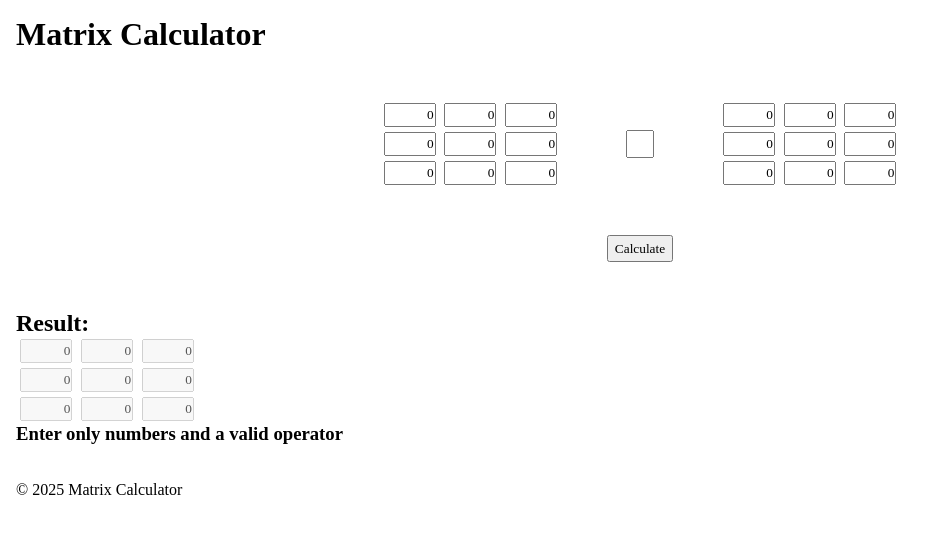
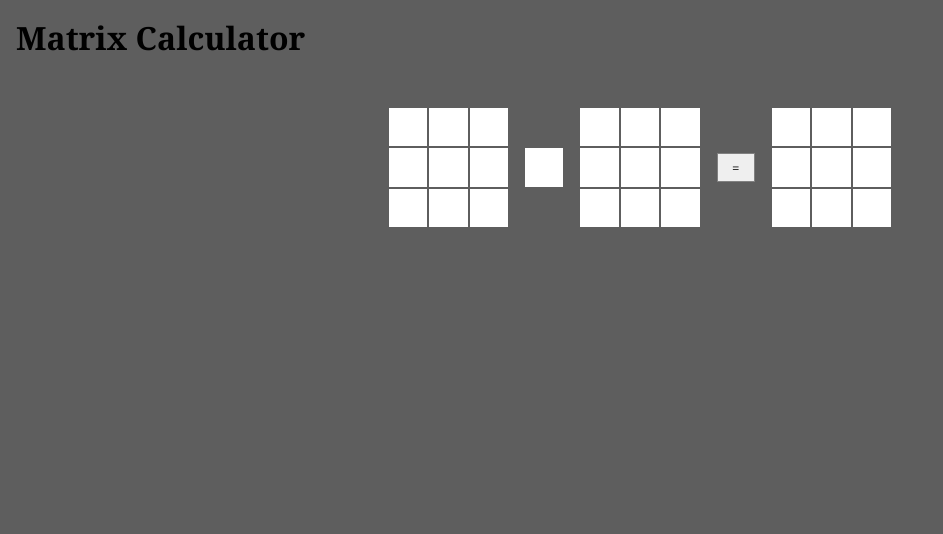
Before and after one commit to MizanZero/code, a Flask app: page / in a window 1280 px wide. Shown: the top 534 px of the page, without its empty margins (0-943 px from the left). Run offline with Flask 3, Linux system fonts and the light colour scheme.

Commit message:
wrote a matrix class

```diff
--- a/Web/Projects/Matrix Calc/app/app.py
+++ b/Web/Projects/Matrix Calc/app/app.py
@@ -2,7 +2,42 @@ from flask import Flask, render_template, request
 import numpy as np
 
 
-def calc(a:list[float], op:list[float], b:list[float]): #return noError:bool, result: list
+class mat():
+    def __init__ ( self, a:list[float], shape = (3,3) ):
+        self.rows = shape[0]
+        self.columns = shape[1]
+        self.order = shape
+        self.elements = shape[0] * shape[1]
+        self.value = toNp(a)
+
+
+def toNp(
+        a:list,
+        b:list,
+        shape:tuple[int, int]=(3, 3)
+        ) -> tuple[np.array, np.array]:
+        # shape is passed as arg default is (3,3), i keep forgetting
+    rows = shape[0]
+    columns = shape[1]
+
+    a, b = np.array(a, shape=(rows, columns)), np.array(b, shape=(rows, columns))
+
+
+def toList(a:np.array, b:np.array) -> tuple[list, list]:
+    a, b = tuple(map(lambda l: [e for r in l for e in r]), [a,b])
+
+
+def calc(a:mat, b:mat, op:str): #return noError:bool, result: list
+    """
+    takes np arrays and string:operator,
+    creates index from string:op, and index
+    is if-elif-elsed to perform operation
+    and then returns np array (not yet, function needs editing)
+
+    """
+    a = a.value
+    b = b.value
+
     print(a)
     print(op)
     print(b)
@@ -14,39 +49,18 @@ def calc(a:list[float], op:list[float], b:list[float]): #return noError:bool, re
         print("Invalid operator:",op)
         return False, [0 for _ in range(9)]
 
-    a = np.array(a) ; b = np.array(b)
-    a = np.reshape(a,(3,3)) ; b = np.reshape(b, (3,3))
-
     if opInd == 0: result = a+b
     elif opInd == 1: result = a-b
     elif opInd == 2: result = a*b
 
-    print(a,op,b, '\n')
-
-    return True, [e for r in result for e in r]
-
+    return True, result
 
 
 
 app = Flask(__name__)
+
 @app.route('/', methods=['GET','POST'])
 def index():
-    result = [0 for _ in range(9)]
-    noError = False
-
-    if request.method == 'POST':
-        try:
-            a = list(map(float, request.form.getlist('a[]')))
-            op = request.form.get('op')
-            b = list(map(float, request.form.getlist('b[]')))
-
-            print(a,op,b,'\n')
-
-            noError, result = calc(a,op,b)
-
-        except:
-            noError = False
-
-    return render_template('index.html', result=result, noError=noError, Z=np.zeros((3,3)))
+    return render_template('index.html', rows=3, columns=3)
 
 app.run(debug=True)
--- a/Web/Projects/Matrix Calc/app/static/style.css
+++ b/Web/Projects/Matrix Calc/app/static/style.css
@@ -1,90 +1,69 @@
 *{
-    font-family: 'Cambria Math';
+    font-family: 'cambria';
     padding: 0;
     margin: 0;
 }
 
 body{
     padding: 1em;
+    background-color: rgb(94, 94, 94);
 }
 
-#container{
-    padding: 3em;
-    display: flex;
-    flex-direction: column;
-    justify-content: center;
+#calc{
+    margin-top: 3em;
 }
 
-#calc-container{
+#calc, #calc-inp{
     display: flex;
-    flex-direction: row;
-    justify-content: space-around;
-    width: 6in;
+    justify-content: center;
     align-items: center;
-    align-self: center;
-    margin-bottom: 0.5in;
-}
-
-#operator-input{
-    justify-self: center;
-    align-self: center;
-}
-
-.display{
-    display: flex;
-    flex-shrink: 1;
+    gap: 1em;
 }
 
 .matrix{
-    display: flex;
-    width: 1.9in;
-    flex-wrap: wrap;
-    justify-content: space-around;
+    display: grid;
+    grid-template-rows: repeat(3, auto);
+    grid-template-columns: repeat(3, auto);
 }
 
 input{
-    font-family: "";
+    width: 0.4in;
+    height: 0.4in;
 
-    width: 0.5in;
-    min-height: 1.5em;
-    text-align: end;
-    text-wrap: wrap;
+    box-sizing: border-box;
+
+    border: none;
+
+    padding: 2px;
 }
 
 input:focus-visible{
+    box-shadow: none;
+    border: none;
     outline: none;
 }
 
-.input-container{
-    display: flex;
-    align-items: center;
-    justify-content: center;
-    width: 0.5in;
+.matrix input{
+    margin: 1px;
+}
+
+button{
+    cursor: pointer;
+    border: 1px solid rgb(129, 129, 129);
+
+    width: 0.4in;
     height: 0.3in;
 }
 
-#operator-input{
-    width:0.25in;
-    height:0.25in;
-    text-align: center;
+button:hover{
+    background-color: lightgray;
 }
 
-button{
-    width: 5em;
-    align-self: center;
-    height: 2em;
+@media (max-width: calc(4.4in + 8em) ){
+#calc, #calc-inp {
+    flex-direction: column;
+    gap: 1em;
 }
 
-@media (max-width: 6in) {
-    #container{
-        flex-direction: column;
-        justify-content: space-evenly;
-        align-items: center;
-        min-height: 5in;
-    }
 
-    #calc-container{
-        flex-direction: column;
-        min-height: 2.5in;
-    }
 }
--- a/Web/Projects/Matrix Calc/app/templates/index.html
+++ b/Web/Projects/Matrix Calc/app/templates/index.html
@@ -7,45 +7,29 @@
     <link rel="stylesheet" href="../static/style.css">
 </head>
 <body>
-    <header>
-        <h1>Matrix Calculator</h1>
-    </header>
-    <main>
-      <form id="container" method="POST">
-        <div id="calc-container">
-            <div class="matrix">
-            {% for _ in range(9) %}
-                <div class="input-container"><input type="text" value="0" required name="a[]"></div>
-                {% endfor %}
-                </div>
+    <h1>Matrix Calculator</h1>
+    <div id="calc">
+    <form id="calc-inp">
+        <div class="matrix">
+        {% for _ in range(rows*columns) %}<input type="text" name="a[]">{% endfor %}
+        </div>
 
-            <div class="input-container">
-                <input id="operator-input" maxlength="1" type="value" name="op">
-            </div>
+        <input type="text" maxlength="1" id="op" name="op">
 
-            <div class="matrix">
-            {% for _ in range(9) %}
-                <div class="input-container"><input type="text" value="0" required name="b[]"></div>
-            {% endfor %}
-            </div>
-        </div>
-        <button>Calculate</button>
-      </form>
-
-      <h2>Result: </h2>
         <div class="matrix">
-        {% for _ in range(9) %}
-            <div class="input-container"><input type="text" value="{{result[_]}}" disabled="True"></div>
+        {% for _ in range(rows*columns) %}
+            <input type="text" name="b[]">
         {% endfor %}
         </div>
 
-      {% if noError==False %}
-        <h3>Enter only numbers and a valid operator</h3>
-      {% endif %}
-    </main>
-    <br><br>
-    <footer>
-        <p>&copy; 2025 Matrix Calculator</p>
-    </footer>
+        <button> = </button>
+    </form>
+
+    <div class="matrix" id="result">
+    {% for _ in range(rows*columns) %}
+            <input type="text">
+    {% endfor %}
+    </div>
+    </div>
 </body>
 </html>
```
